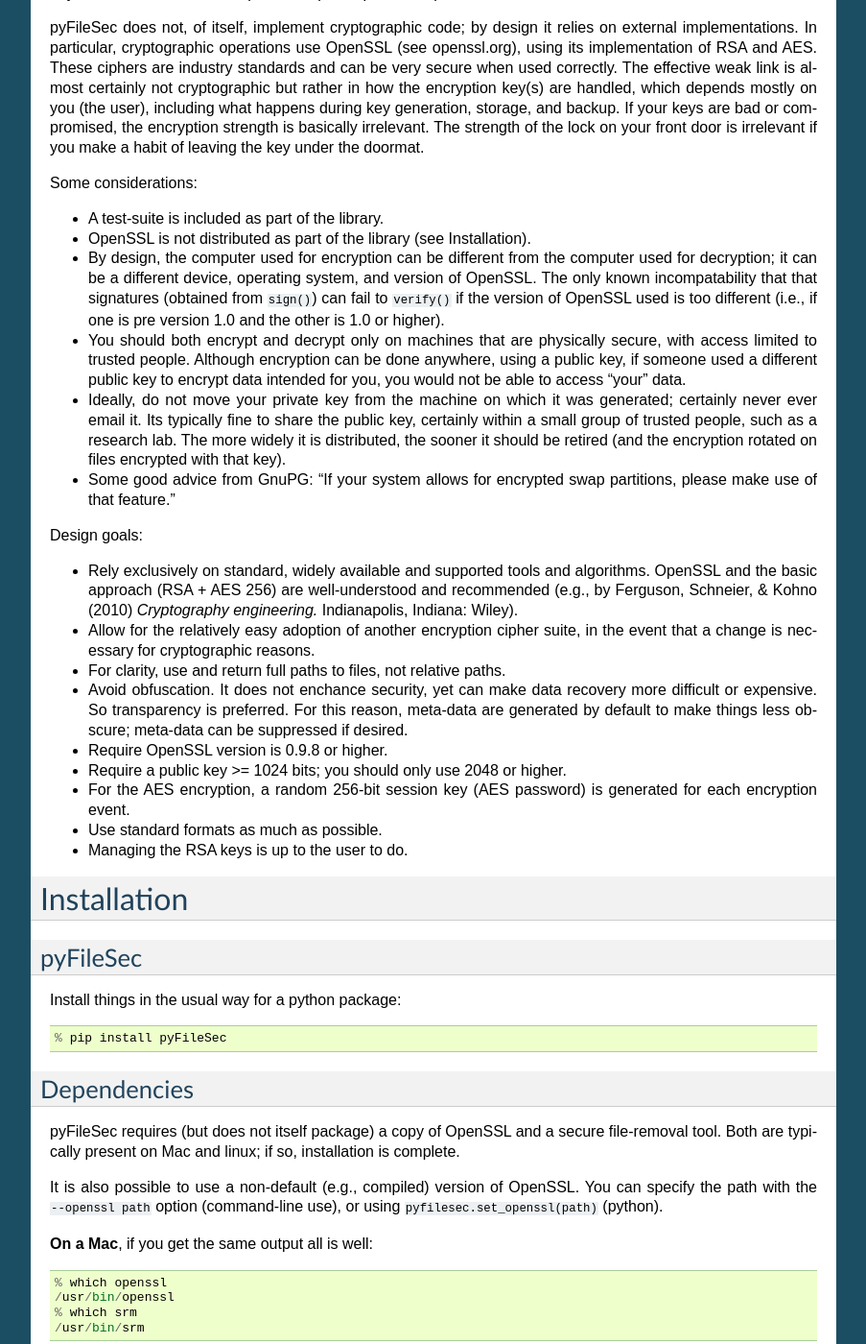
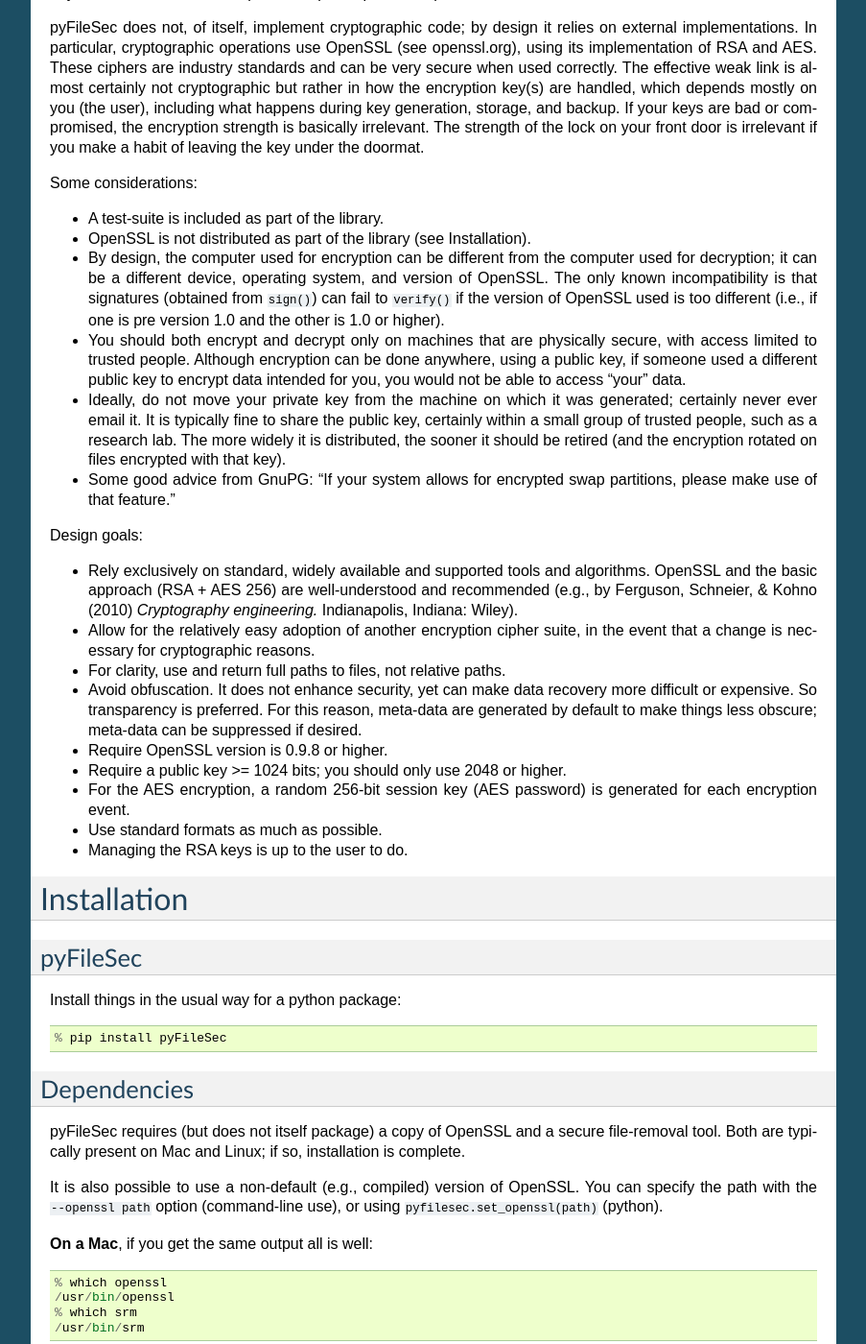
Before and after one commit to jeremygray/pyfilesec, a Sphinx documentation site: the page built from docs/source/index.rst, in a window 1280 px wide and 1400 px high, scrolled down 1422 px. Shown: the whole window at 96% size, without its empty margins (198-1101 px from the left). Built offline with Sphinx 7.4.7, drawn with Linux system fonts in a browser that asks for light colours; some of the changed text lies outside the part shown.

Commit message:
DOC: Fix typos

```diff
--- a/docs/source/index.rst
+++ b/docs/source/index.rst
@@ -110,7 +110,7 @@
 - OpenSSL is not distributed as part of the library (see Installation).
 - By design, the computer used for encryption can be different from the computer used
   for decryption; it can be a different device, operating system, and version of OpenSSL.
-  The only known incompatability that that signatures (obtained from ``sign()``)
+  The only known incompatibility is that signatures (obtained from ``sign()``)
   can fail to ``verify()`` if the version of OpenSSL used is too different (i.e.,
   if one is pre version 1.0 and the other is 1.0 or higher).
 - You should both encrypt and decrypt only on machines that are physically secure,
@@ -118,7 +118,7 @@
   using a public key, if someone used a different public key to encrypt data
   intended for you, you would not be able to access "your" data.
 - Ideally, do not move your private key from the machine on which it was
-  generated; certainly never ever email it. Its typically fine to share the public
+  generated; certainly never ever email it. It is typically fine to share the public
   key, certainly within a small group of trusted people, such as a research lab.
   The more widely it is distributed, the sooner it should be retired (and the
   encryption rotated on files encrypted with that key).
@@ -136,7 +136,7 @@
   reasons.
 - For clarity, use and return full paths to files, not relative paths.
 - Avoid obfuscation. It does
-  not enchance security, yet can make data recovery more difficult or expensive.
+  not enhance security, yet can make data recovery more difficult or expensive.
   So transparency is preferred. For this reason, meta-data are generated by
   default to make things less obscure; meta-data can be suppressed if desired.
 - Require OpenSSL version is 0.9.8 or higher.
@@ -161,7 +161,7 @@
 =================
 
 pyFileSec requires (but does not itself package) a copy of OpenSSL and a secure
-file-removal tool. Both are typically present on Mac and linux; if so,
+file-removal tool. Both are typically present on Mac and Linux; if so,
 installation is complete.
 
 It is also possible to use a non-default (e.g., compiled) version of OpenSSL.
@@ -175,14 +175,14 @@
     % which srm
     /usr/bin/srm
 
-**On Linux**, its typically very similar::
+**On Linux**, it is typically very similar::
 
     % which openssl
     /usr/bin/openssl
     % which shred
     /usr/bin/shred
 
-**On Windows**, its also free but not as easy.
+**On Windows**, it is also free but not as easy.
 
 1. Download and install OpenSSL from http://slproweb.com/products/Win32OpenSSL.html.
 First install the "Visual C++ 2008 Redistributables" (from the same page).
@@ -415,7 +415,7 @@
 With one exception, the specific version of OpenSSL does not matter. The
 known exception is that there are incompatibilities between v0.9.x and v1.0.x
 when using sign / verify. Tested with 9 versions of openssl, running on Mac OS
-X (10.8), 3 linux distributions, and Windows 7::
+X (10.8), 3 Linux distributions, and Windows 7::
 
     OpenSSL 0.9.8r  8 Feb 2011     Mac 10.8.3, python 2.7.3
     OpenSSL 0.9.8x 10 May 2012     Mac 10.8.4, python 2.7.3
@@ -512,7 +512,7 @@
 Q: What if I lose my private key?
 
 A: Oops. **Fix:** None. The whole idea is that, if you don't have the private key,
-data recovery should be prohibitively expensive, if its even possible (and it is
+data recovery should be prohibitively expensive, if it is even possible (and it is
 intended to not be possible). You should design your procedures under the
 assumption that data recovery will not going to happen if you lose the private key,
 even by hiring someone. (In fact, if someone can do so, please send me a private
```
Also changed, not shown: other parts of docs/source/index.rst (+4 -4 lines).
